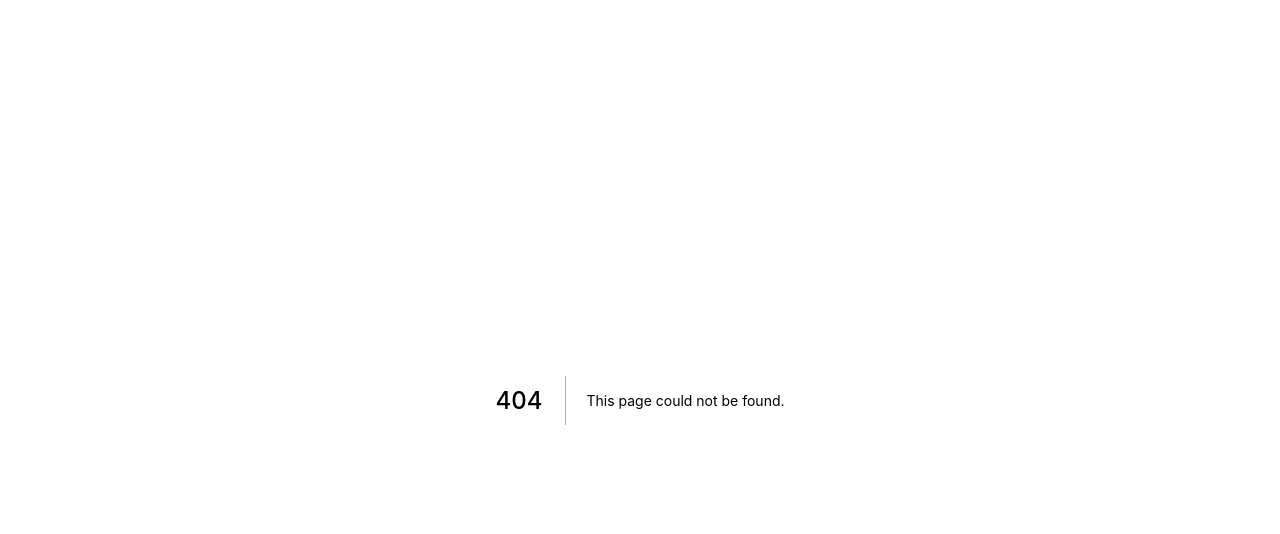
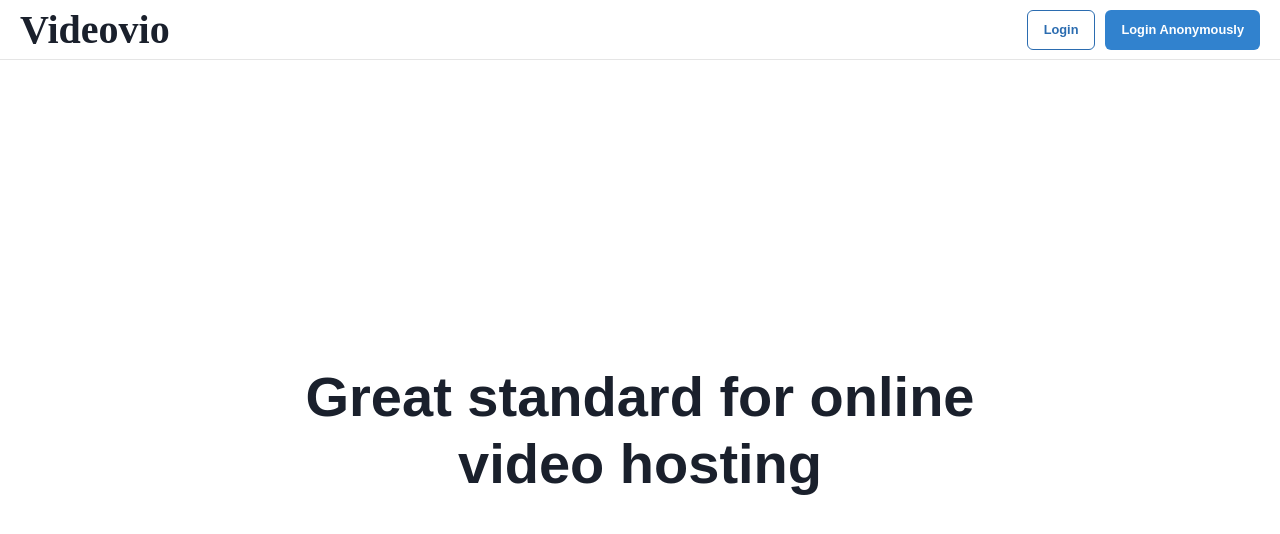
Before and after one commit to Marek-Barela/Video-player, a Next.js app: page /player/1 in a window 1280 px wide. Before the commit this address had no page. Shown: the top 534 px of the page. Built offline with nearby package versions, Linux system fonts and the light colour scheme; a web font is replaced by a local one.

Commit message:
feat: created basic player view

```diff
--- /dev/null
+++ b/components/PlayerPageView.tsx
@@ -0,0 +1,11 @@
+import { useUserIsAuthenticated } from 'common/hooks/userIsAuthenticated';
+import PlayerView from 'components/PlayerView';
+import SplashView from 'components/SplashView';
+
+const PlayerPageView = () => {
+  const { isAuthenticated } = useUserIsAuthenticated();
+
+  return !isAuthenticated ? <SplashView /> : <PlayerView />;
+};
+
+export default PlayerPageView;
--- /dev/null
+++ b/components/PlayerView.tsx
@@ -0,0 +1,15 @@
+import { Box } from '@chakra-ui/react';
+import Navigation from 'components/Navigation';
+import { useRouter } from 'next/router';
+
+const PlayerView = () => {
+  const { query } = useRouter();
+
+  return (
+    <Box height={'100vh'} minW={'450px'}>
+      <Navigation />
+    </Box>
+  );
+};
+
+export default PlayerView;
--- /dev/null
+++ b/pages/player/[id].tsx
@@ -0,0 +1,13 @@
+import { Box } from '@chakra-ui/react';
+import PlayerPageView from 'components/PlayerPageView';
+import type { NextPage } from 'next';
+
+const PlayerPage: NextPage = () => {
+  return (
+    <Box>
+      <PlayerPageView />
+    </Box>
+  );
+};
+
+export default PlayerPage;
```
Also changed, not shown: components/HomeView.tsx (+12 -1 lines).
